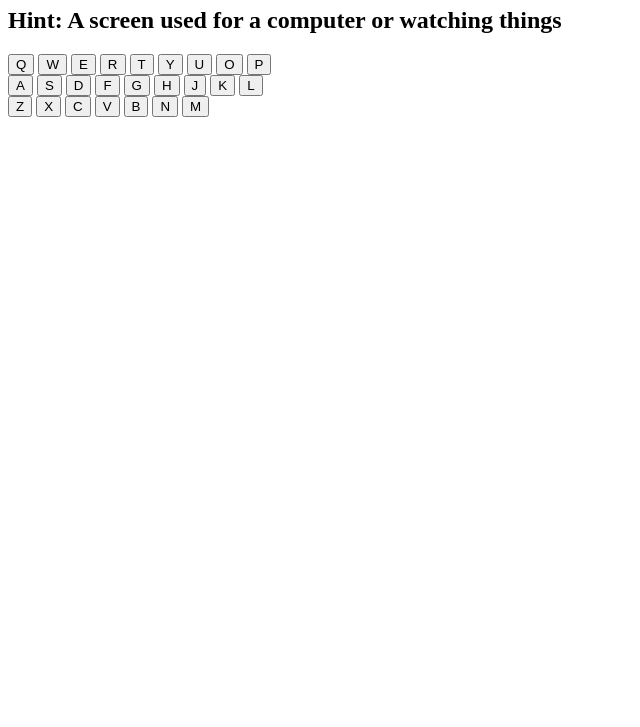
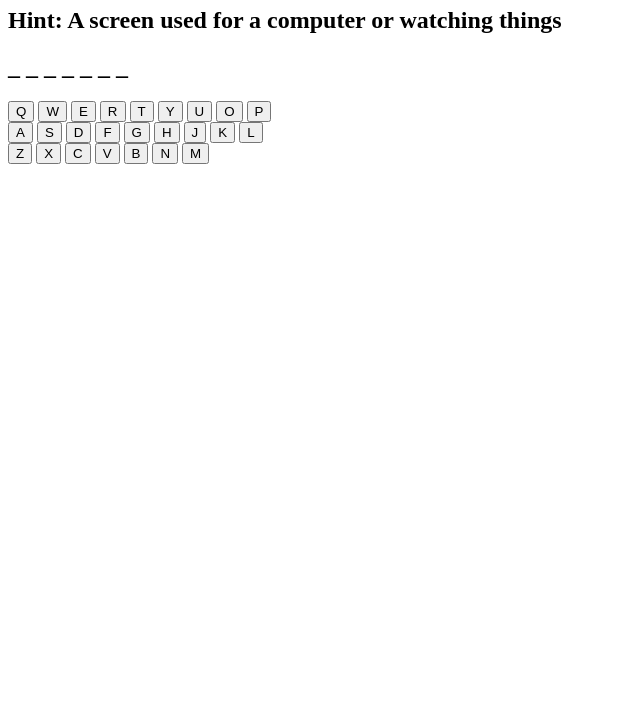
Before and after one commit to mohammedrashed1/spaceman-project, a plain HTML site: page index.html in a window 1280 px wide. Shown: the part 73-800 px from the top of the page, without its empty margins (0-640 px from the left). Drawn offline with Linux system fonts and the light colour scheme.

Commit message:
display underscores to user based on the length of the word

```diff
--- a/index.html
+++ b/index.html
@@ -10,6 +10,7 @@
 <body>
     <h1>Spaceman</h1>
     <h2 id="h2"></h2>
+    <h2 id="displayWord"></h2>
 
     <div class="row">
 <button id="key_Q" class="key">Q</button>
--- a/js/app.js
+++ b/js/app.js
@@ -40,6 +40,8 @@ const words = [
   "monitor"
 ]
 const hintH2 = document.querySelector("#h2")
+const displayWord = document.querySelector("#displayWord");
+
 
 let cpuChoice = Math.floor(Math.random() * 10)
 
@@ -77,6 +79,7 @@ if(word === "gravity"){
 }
 hintH2.textContent = hint
 }
+displayWord.textContent = answer.join(" ");
 
 
 
```
